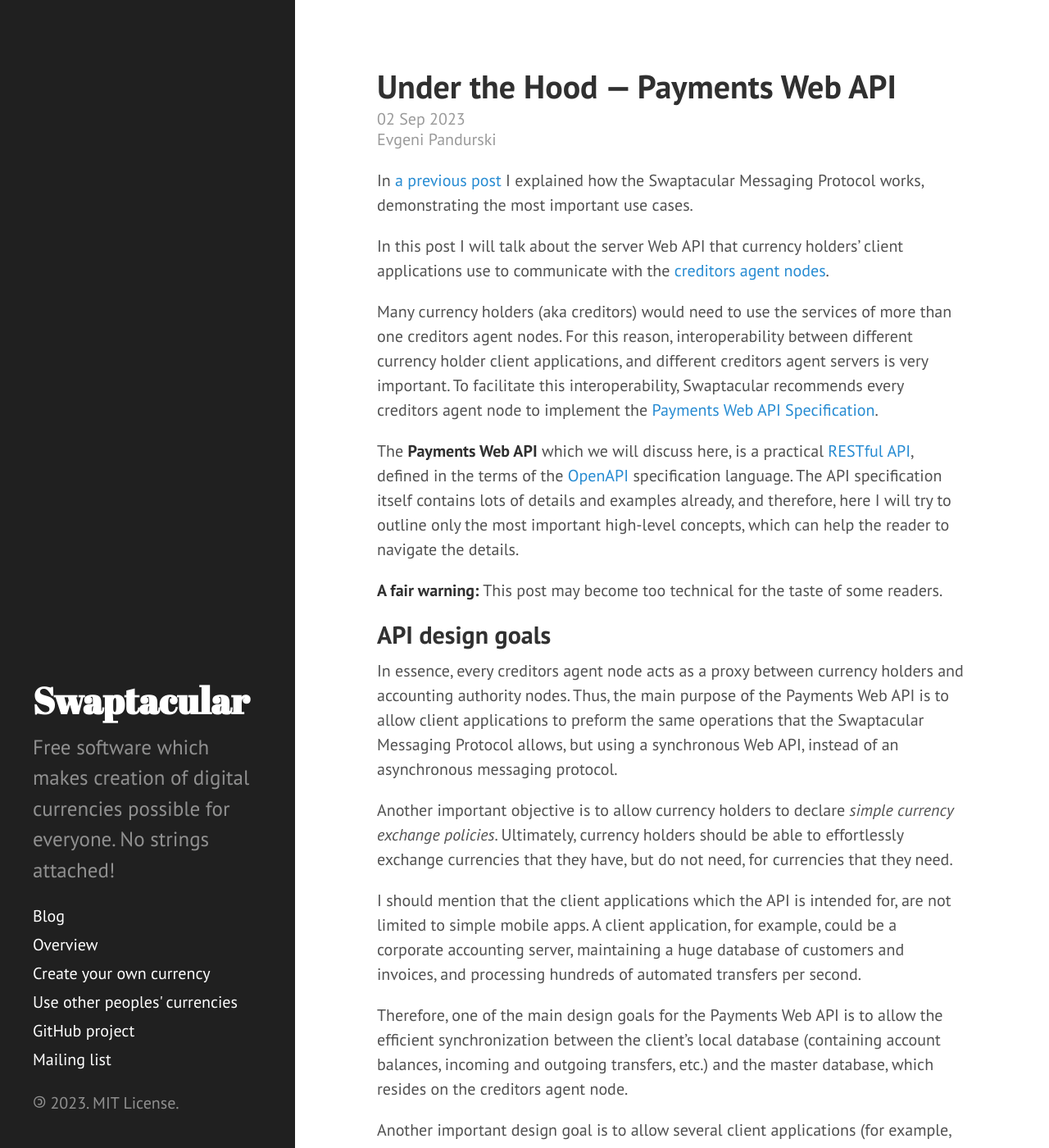
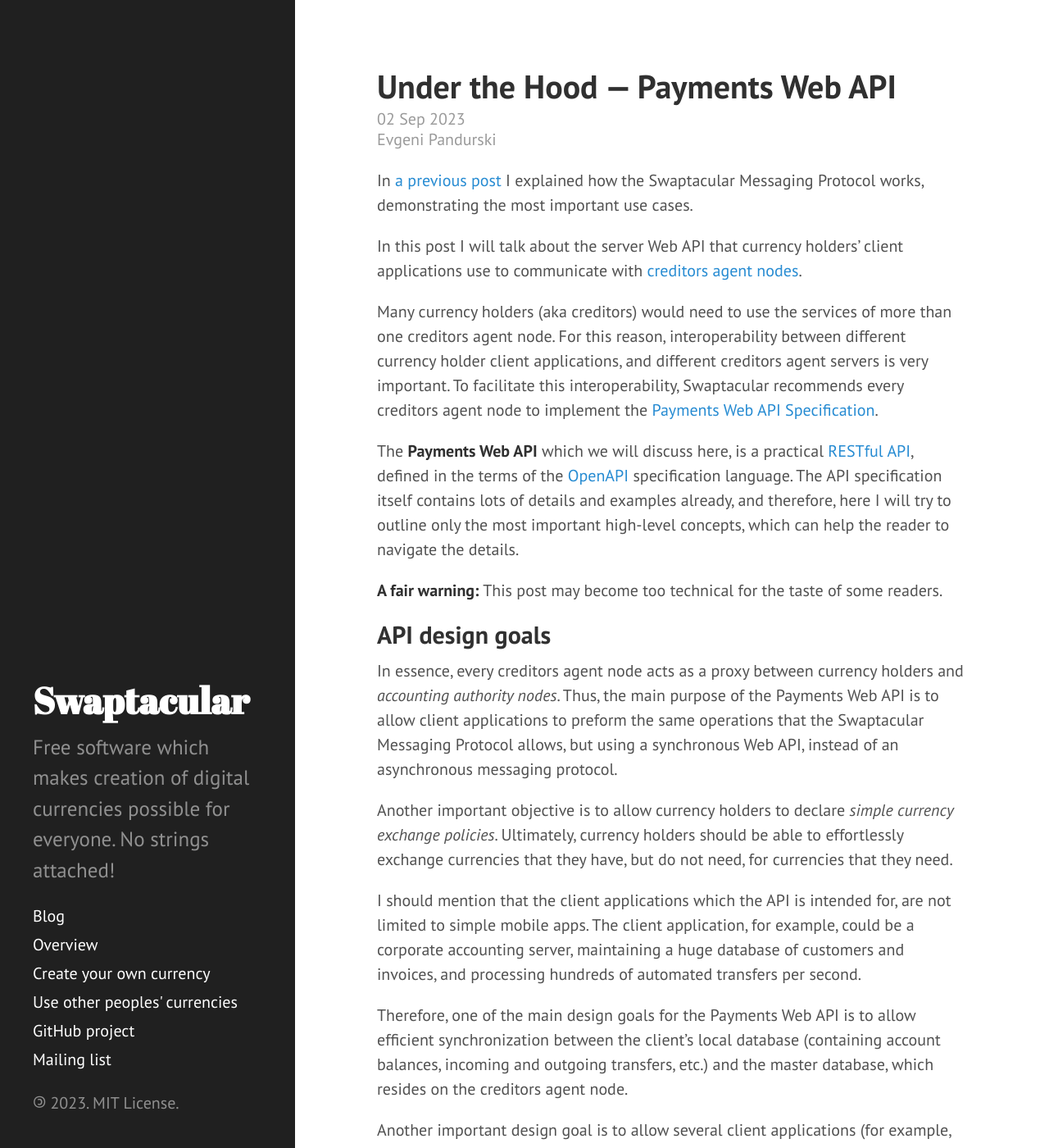
Before and after one commit to epandurski/swaptacular.github.io, a Jekyll site: the page built from _posts/2023-09-02-under-the-hood-payments-web-api.md, in a window 1280 px wide and 1400 px high. Shown: the whole window at 82% size. Built offline with Jekyll 4.4.1, drawn with Linux system fonts in a browser that asks for light colours; comment, search, counter and statistics services are not loaded.

Commit message:
Minor corrections to under-the-hood-payments-web-api.md

```diff
--- a/_posts/2023-09-02-under-the-hood-payments-web-api.md
+++ b/_posts/2023-09-02-under-the-hood-payments-web-api.md
@@ -12,13 +12,13 @@
 cases.
 
 In this post I will talk about the server Web API that currency holders'
-client applications use to communicate with the [creditors agent
+client applications use to communicate with [creditors agent
 nodes](/overview/).
 
 <!--more-->
 
 Many currency holders (aka creditors) would need to use the services of more
-than one creditors agent nodes. For this reason, interoperability between
+than one creditors agent node. For this reason, interoperability between
 different currency holder client applications, and different creditors agent
 servers is very important. To facilitate this interoperability, Swaptacular
 recommends every creditors agent node to implement the [Payments Web API
@@ -37,7 +37,7 @@
 ## API design goals
 
 In essence, every creditors agent node acts as a proxy between currency
-holders and accounting authority nodes. Thus, the main purpose of the
+holders and *accounting authority nodes*. Thus, the main purpose of the
 Payments Web API is to allow client applications to preform the same
 operations that the Swaptacular Messaging Protocol allows, but using a
 synchronous Web API, instead of an asynchronous messaging protocol.
@@ -48,15 +48,15 @@
 currencies that they need.
 
 I should mention that the client applications which the API is intended for,
-are not limited to simple mobile apps. A client application, for example,
+are not limited to simple mobile apps. The client application, for example,
 could be a corporate accounting server, maintaining a huge database of
 customers and invoices, and processing hundreds of automated transfers per
 second.
 
 Therefore, one of the main design goals for the Payments Web API is to allow
-the efficient synchronization between the client's local database
-(containing account balances, incoming and outgoing transfers, etc.) and the
-master database, which resides on the creditors agent node.
+efficient synchronization between the client's local database (containing
+account balances, incoming and outgoing transfers, etc.) and the master
+database, which resides on the creditors agent node.
 
 Another important design goal is to allow several client applications (for
 example, several mobile devices which the currency holder owns), to work
```
